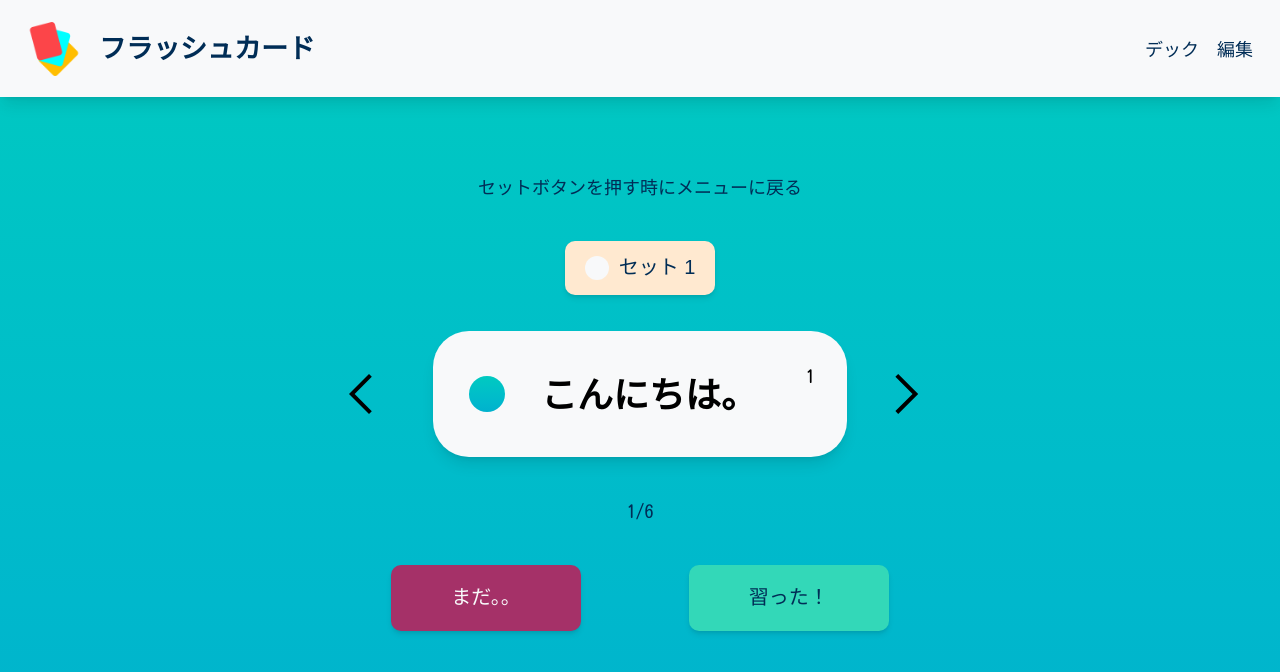
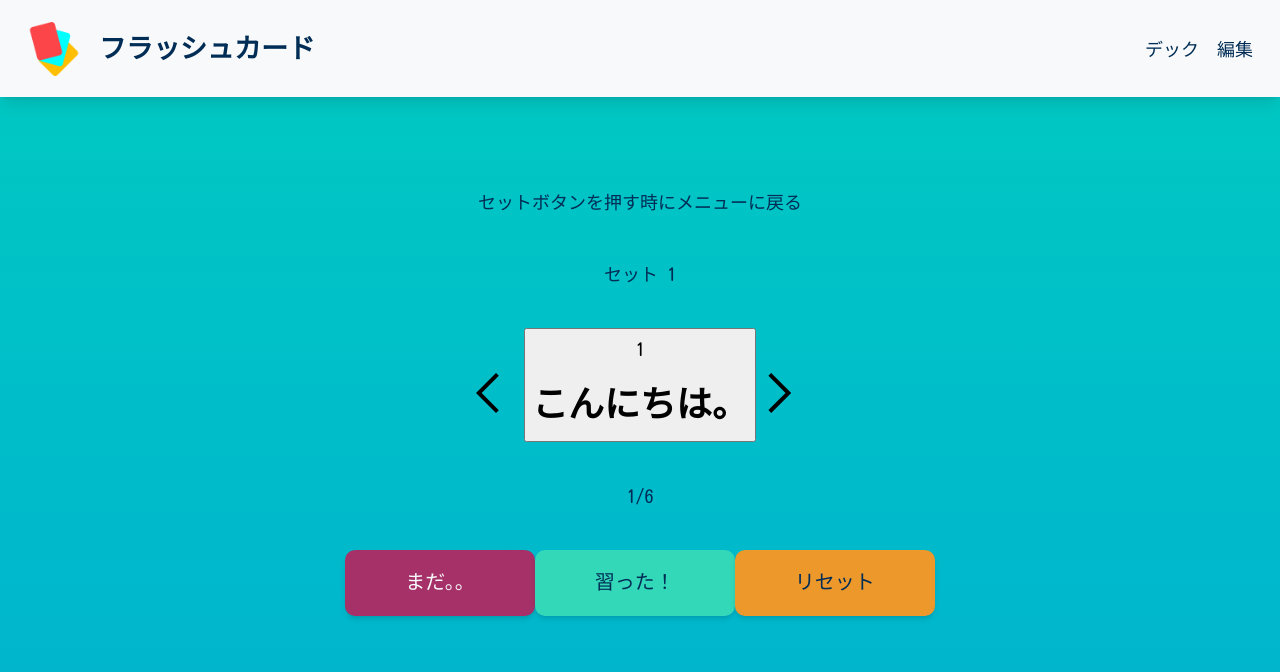
Before and after one commit to kebin20/english-flashcards-app, a React (Vite) app: page /set-one in a window 1280 px wide. Shown: the top 672 px of the page. Built offline with nearby package versions, Linux system fonts and the light colour scheme; a web font is replaced by a local one.

Commit message:
style: created reset button

```diff
--- a/src/UI/Buttons/Buttons.tsx
+++ b/src/UI/Buttons/Buttons.tsx
@@ -1,6 +1,6 @@
-import React from "react";
-import { Link } from "react-router-dom";
-import styled from "styled-components";
+import React from 'react';
+import { Link } from 'react-router-dom';
+import styled from 'styled-components';
 
 const Button = styled.button`
   display: inline-block;
@@ -57,6 +57,16 @@
   }
 `;
 
+const StyledResetButton = styled(Button)`
+  background-color: var(--clr-orange;
+  color: var(--clr-dark);
+
+  &:hover,
+  &:active {
+    background-color: var(--clr-orange-hover);
+  }
+`;
+
 function MainLink(props) {
   return (
     <StyledLinkButton className={props.className} to={props.to}>
@@ -67,7 +77,7 @@
 
 function ReviseButton(props) {
   return (
-    <StyledReviseButton type={props.type || "button"} onClick={props.onClick}>
+    <StyledReviseButton type={props.type || 'button'} onClick={props.onClick}>
       {props.children}
     </StyledReviseButton>
   );
@@ -75,10 +85,18 @@
 
 function LearntButton(props) {
   return (
-    <StyledLearntButton type={props.type || "button"} onClick={props.onClick}>
+    <StyledLearntButton type={props.type || 'button'} onClick={props.onClick}>
       {props.children}
     </StyledLearntButton>
   );
 }
 
-export { MainLink, LearntButton, ReviseButton };
+function ResetButton(props) {
+  return (
+    <StyledResetButton type={props.type || 'button'} onClick={props.onClick}>
+      {props.children}
+    </StyledResetButton>
+  );
+}
+
+export { MainLink, LearntButton, ReviseButton, ResetButton };
--- a/src/components/FlashcardScreen.tsx
+++ b/src/components/FlashcardScreen.tsx
@@ -2,7 +2,7 @@
 import DeckButton from '../UI/Buttons/DeckButton';
 import Container from '../UI/Container';
 import Flashcard from './Flashcard';
-import { ReviseButton, LearntButton } from '../UI/Buttons/Buttons';
+import { ReviseButton, LearntButton, ResetButton } from '../UI/Buttons/Buttons';
 import { ArrowForward, ArrowBack } from '../UI/Buttons/ArrowButtons';
 
 import { FlashcardType } from '../interfaces';
@@ -114,6 +114,7 @@
         <ButtonContainer>
           <ReviseButton>まだ。。</ReviseButton>
           <LearntButton onClick={wordLearnt}>習った！</LearntButton>
+          <ResetButton>リセット</ResetButton>
         </ButtonContainer>
       </Container>
     </>
```
